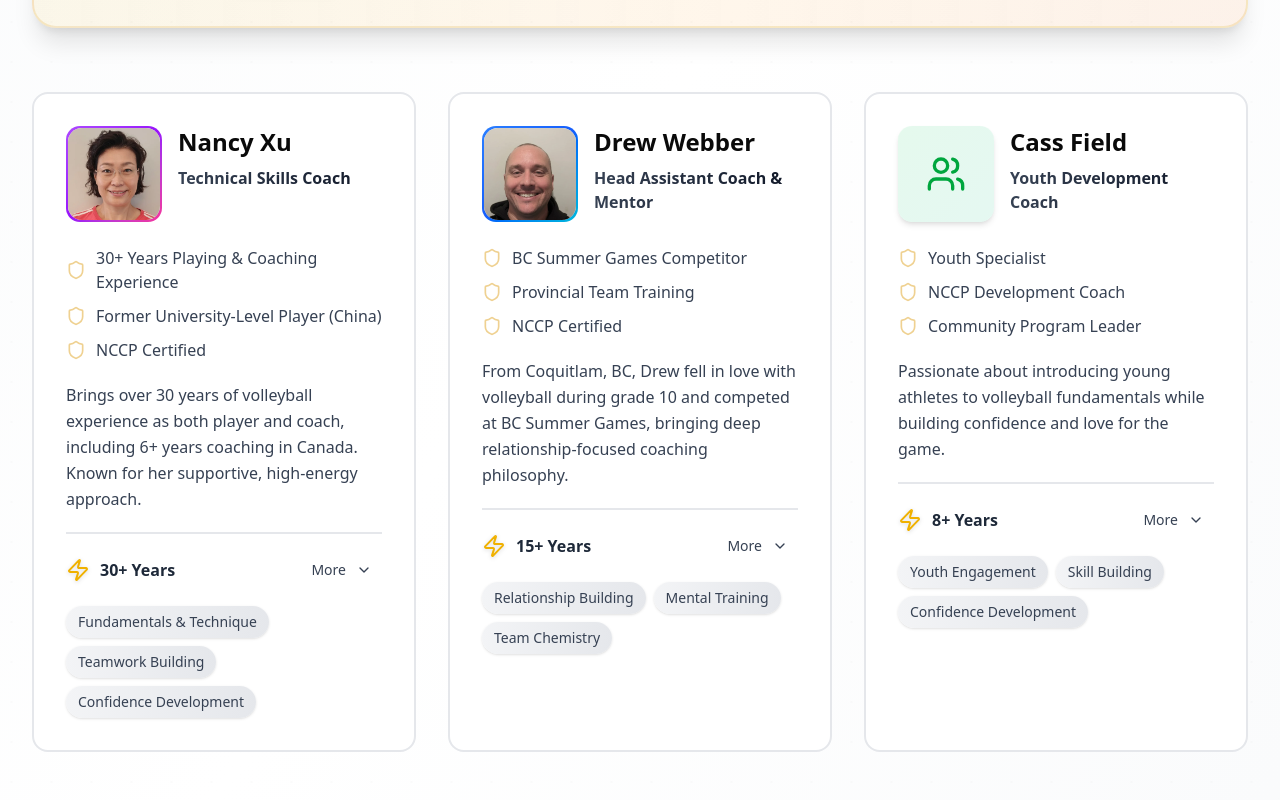
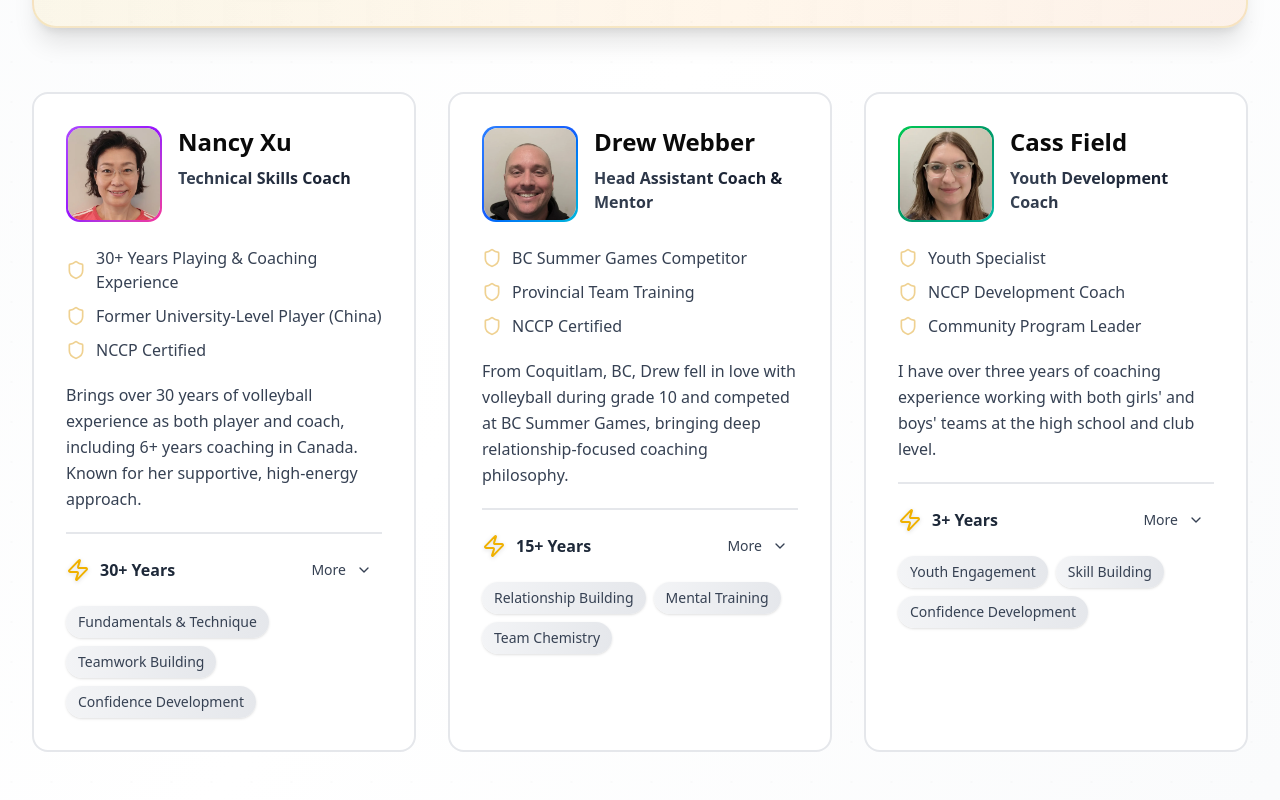
Before and after one commit to Visionelitevolleyball/Visionelitevolleyball, a Next.js app: page /coaches in a window 1280 px wide. Shown: the part 1020-1820 px from the top of the page. Built offline with nearby package versions, Linux system fonts and the light colour scheme.

Commit message:
update: revise Cass Field's bio and experience details, add profile image

```diff
--- a/app/coaches/page.tsx
+++ b/app/coaches/page.tsx
@@ -115,21 +115,22 @@ const coaches: Coach[] = [
     id: "cass-field",
     name: "Cass Field",
     role: "Youth Development Coach",
+    image: "/coaches/cass_field.webp",
     credentials: [
       "Youth Specialist",
       "NCCP Development Coach",
       "Community Program Leader",
     ],
     bioShort:
-      "Passionate about introducing young athletes to volleyball fundamentals while building confidence and love for the game.",
+      "I have over three years of coaching experience working with both girls' and boys' teams at the high school and club level.",
     bioFull:
-      "Cass specializes in youth development and grassroots volleyball programs. With a natural ability to connect with young athletes, Cass creates an environment where beginners feel comfortable learning and more experienced players are challenged to grow. Known for making practices fun and engaging while maintaining high standards, Cass has helped countless young players discover their passion for volleyball. Their approach focuses on building not just athletic skills, but also confidence, teamwork, and a lifelong love for the sport.",
+      "I have over three years of coaching experience working with both girls' and boys' teams at the high school and club level. I also played volleyball all throughout high school and club, competing in multiple positions including left side, right side, setter, and middle. Playing in so many roles has given me a well-rounded perspective of the game that I bring into my coaching. My coaching style focuses on developing strong individual skills and technical precision, while also building confidence and a love for the sport. I'm passionate about helping athletes grow not only in their abilities on the court, but also in their teamwork, communication, and overall approach to the game. I have three years of coaching experience in both high school and club teams, and I've played every position from left side to setter. My coaching style focuses on building strong individual skills and technical precision while keeping the game fun and confidence boosting.",
     achievements: [
       "Youth Program Excellence",
       "Community Impact Award",
       "Player Development Specialist",
     ],
-    experience: "8+ Years",
+    experience: "3+ Years",
     focus: ["Youth Engagement", "Skill Building", "Confidence Development"],
     gradient: "from-green-500/10 to-emerald-500/10",
     iconColor: "text-green-600",
```
Also changed, not shown: public/coaches/cass_field.webp (added).
